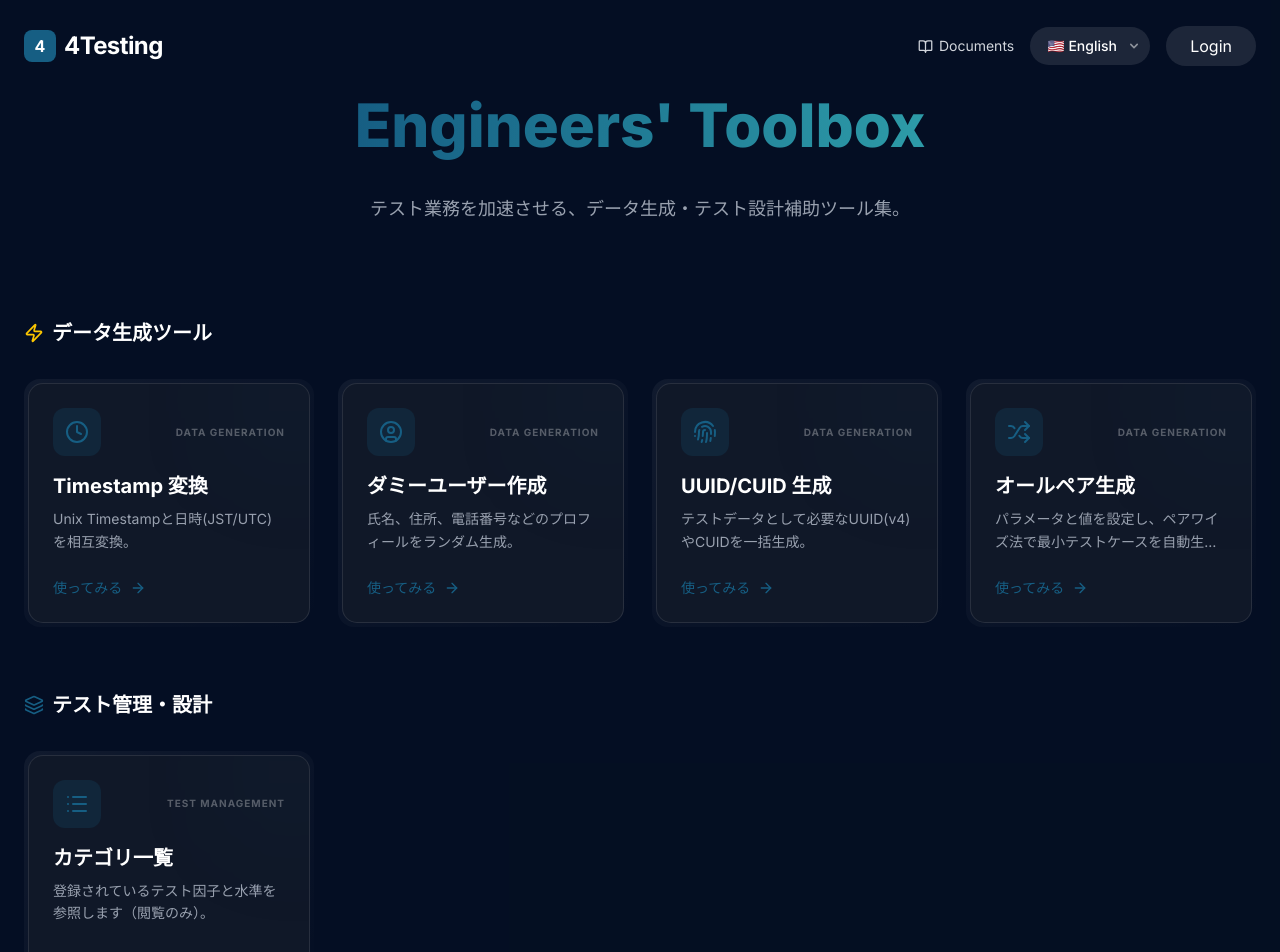
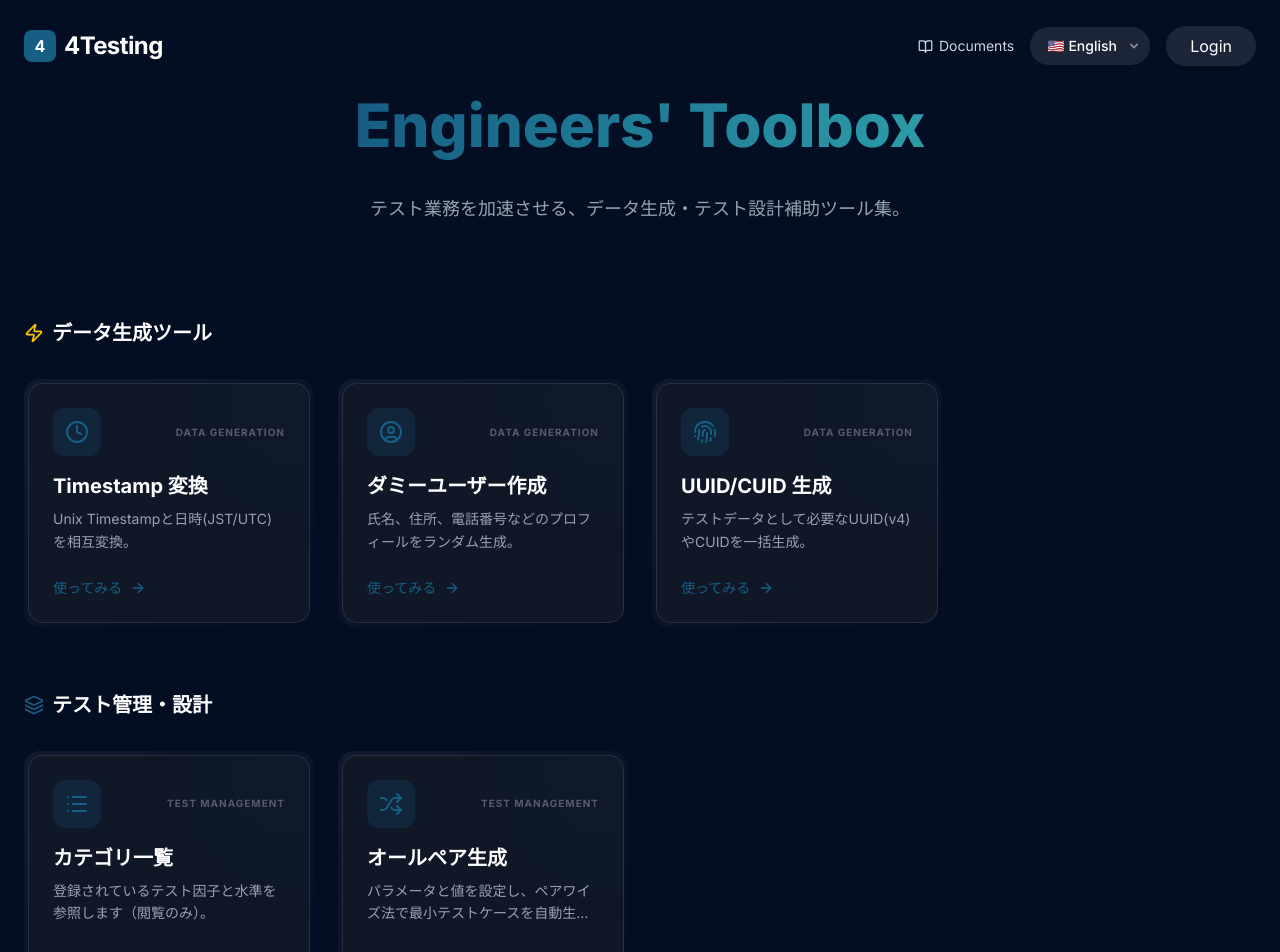
Before and after one commit to indigo165e83/4testing, a Next.js app: page /en in a window 1280 px wide. Shown: the top 952 px of the page. Built offline with nearby package versions, Linux system fonts and the light colour scheme; no server answers.

Commit message:
Moved "pairwise-generator" from "データ生成ツール" to "テスト管理・設計"

```diff
--- a/app/[locale]/page.tsx
+++ b/app/[locale]/page.tsx
@@ -26,13 +26,6 @@ const dataGenTools = [
     description: 'テストデータとして必要なUUID(v4)やCUIDを一括生成。',
     icon: Fingerprint,
     href: '/tools/id-gen',
-    category: 'Data Generation'
-  },
-  {
-    title: 'オールペア生成',
-    description: 'パラメータと値を設定し、ペアワイズ法で最小テストケースを自動生成。',
-    icon: Shuffle,
-    href: '/tools/pairwise-generator',
     category: 'Data Generation'
   },
   /*
@@ -67,6 +60,13 @@ const managementTools = [
     description: '登録されているテスト因子と水準を参照します（閲覧のみ）。',
     icon: List,
     href: '/tools/category-list',
+    category: 'Test Management'
+  },
+  {
+    title: 'オールペア生成',
+    description: 'パラメータと値を設定し、ペアワイズ法で最小テストケースを自動生成。',
+    icon: Shuffle,
+    href: '/tools/pairwise-generator',
     category: 'Test Management'
   },
 ];
```
